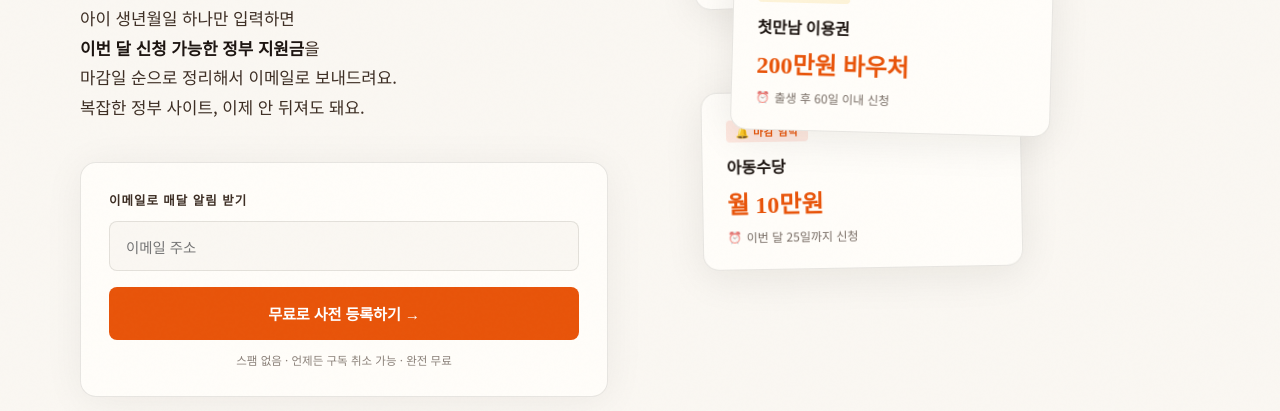
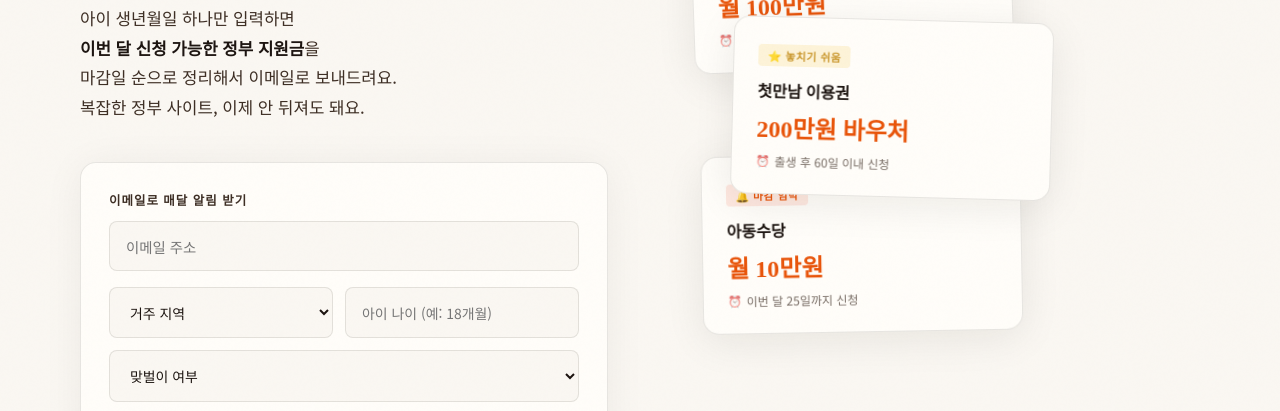
Before and after one commit to bnbp2015/baby-benefit-radar, a plain HTML site: page index.html in a window 1280 px wide. Shown: the part 387-798 px from the top of the page. Drawn offline with Linux system fonts and the light colour scheme.

Commit message:
Update index.html

```diff
--- a/index.html
+++ b/index.html
@@ -649,6 +649,26 @@
         <div class="signup-row">
           <input type="email" id="email" placeholder="이메일 주소" />
         </div>
+        <div style="display:grid; grid-template-columns:1fr 1fr; gap:0.75rem; margin-bottom:0.75rem;">
+          <select id="region" style="padding:0.85rem 1rem; border:1px solid var(--border); border-radius:8px; font-family:'Noto Sans KR',sans-serif; font-size:0.87rem; background:var(--cream); color:var(--ink); outline:none;">
+            <option value="">거주 지역</option>
+            <option>서울</option>
+            <option>경기</option>
+            <option>인천</option>
+            <option>부산</option>
+            <option>대구</option>
+            <option>광주</option>
+            <option>대전</option>
+            <option>그 외</option>
+          </select>
+          <input type="text" id="baby-age" placeholder="아이 나이 (예: 18개월)" style="padding:0.85rem 1rem; border:1px solid var(--border); border-radius:8px; font-family:'Noto Sans KR',sans-serif; font-size:0.87rem; background:var(--cream); color:var(--ink); outline:none;" />
+          <select id="working" style="grid-column:1/-1; padding:0.85rem 1rem; border:1px solid var(--border); border-radius:8px; font-family:'Noto Sans KR',sans-serif; font-size:0.87rem; background:var(--cream); color:var(--ink); outline:none;">
+            <option value="">맞벌이 여부</option>
+            <option>맞벌이</option>
+            <option>외벌이</option>
+            <option>육아휴직 중</option>
+          </select>
+        </div>
         <button class="btn-primary" onclick="handleSignup()">
           무료로 사전 등록하기 →
         </button>
@@ -790,7 +810,7 @@
     <h3>지금 사전 등록하고 출시 알림 받기</h3>
     <div class="cta-inputs">
       <input type="email" id="email2" placeholder="이메일 주소" />
-      <select id="region">
+      <select id="region2">
         <option value="">거주 지역 선택</option>
         <option>서울</option>
         <option>경기</option>
@@ -801,8 +821,8 @@
         <option>대전</option>
         <option>그 외</option>
       </select>
-      <input type="text" id="baby-age" placeholder="아이 나이 (예: 18개월)" />
-      <select id="working">
+      <input type="text" id="baby-age2" placeholder="아이 나이 (예: 18개월)" />
+      <select id="working2">
         <option value="">맞벌이 여부</option>
         <option>맞벌이</option>
         <option>외벌이</option>
@@ -852,7 +872,10 @@
       alert('이메일 주소를 올바르게 입력해주세요.');
       return;
     }
-    submitToGoogle(email, '', '', '');
+    const region = document.getElementById('region').value;
+    const age = document.getElementById('baby-age').value;
+    const working = document.getElementById('working').value;
+    submitToGoogle(email, region, age, working);
     document.querySelector('.signup-row').style.display = 'none';
     document.querySelector('.btn-primary').style.display = 'none';
     document.getElementById('success').style.display = 'block';
@@ -866,9 +889,9 @@
       alert('이메일 주소를 올바르게 입력해주세요.');
       return;
     }
-    const region = document.getElementById('region').value;
-    const age = document.getElementById('baby-age').value;
-    const working = document.getElementById('working').value;
+    const region = document.getElementById('region2').value;
+    const age = document.getElementById('baby-age2').value;
+    const working = document.getElementById('working2').value;
     submitToGoogle(email, region, age, working);
     document.getElementById('success2').style.display = 'block';
     document.querySelector('.cta-full').style.display = 'none';
```
